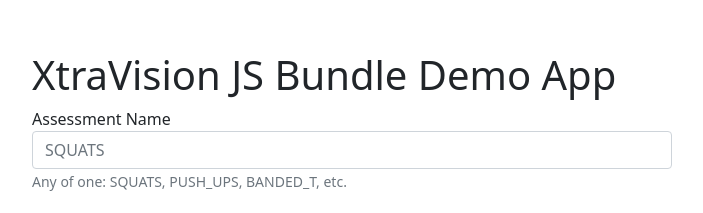
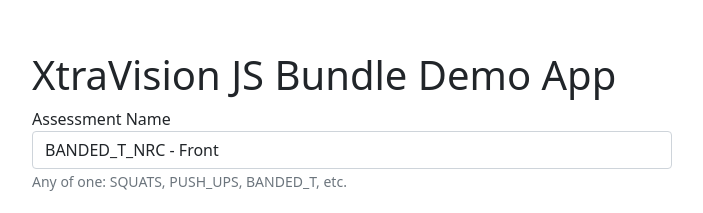
Before and after one commit to xtravision-ai/xtravision-js-sdk, a website: page examples/demo-app/index.html in a window 1280 px wide. Shown: the part 167-380 px from the top of the page, without its empty margins (288-991 px from the left). Drawn offline with nearby package versions, Linux system fonts and the light colour scheme.

Commit message:
Added drop down list to select assessment

```diff
--- a/examples/demo-app/index.html
+++ b/examples/demo-app/index.html
@@ -17,7 +17,13 @@
 
         <div class="mb-3">
           <label for="assessmentFieldFor">Assessment Name</label>
-          <input type="text" class="form-control" id="assessmentFieldId" name="assessment" aria-describedby="assessmentFieldHelp" placeholder="SQUATS" required>
+          <!--<input type="text" class="form-control" id="assessmentFieldId" name="assessment" aria-describedby="assessmentFieldHelp" placeholder="SQUATS" required> -->
+          <select type="text" class="form-control" id="assessmentFieldId" name="assessment" aria-describedby="assessmentFieldHelp" required>
+            <option value="BANDED_T_NRC">BANDED_T_NRC - Front</option>
+            <option value="HIGH_KNEES">HIGH_KNEES - Front</option>
+            <option value="SQUATS">SQUATS - Side</option>
+            <option value="WALL_WALK">WALL_WALK - Side</option>
+          </select>
           <small id="assessmentFieldHelp" class="form-text text-muted">Any of one: SQUATS, PUSH_UPS, BANDED_T, etc.</small>
         </div>
 
```
